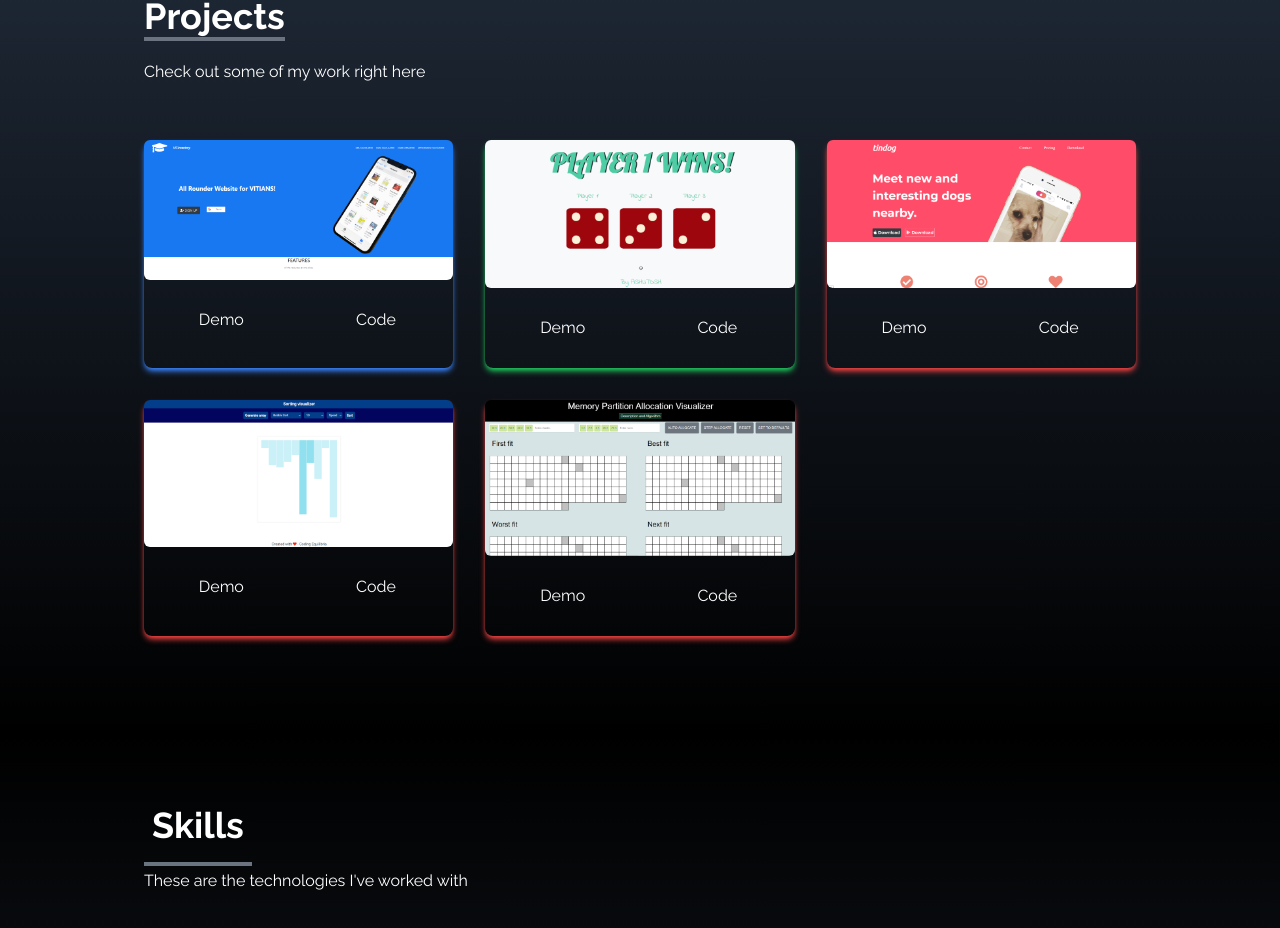
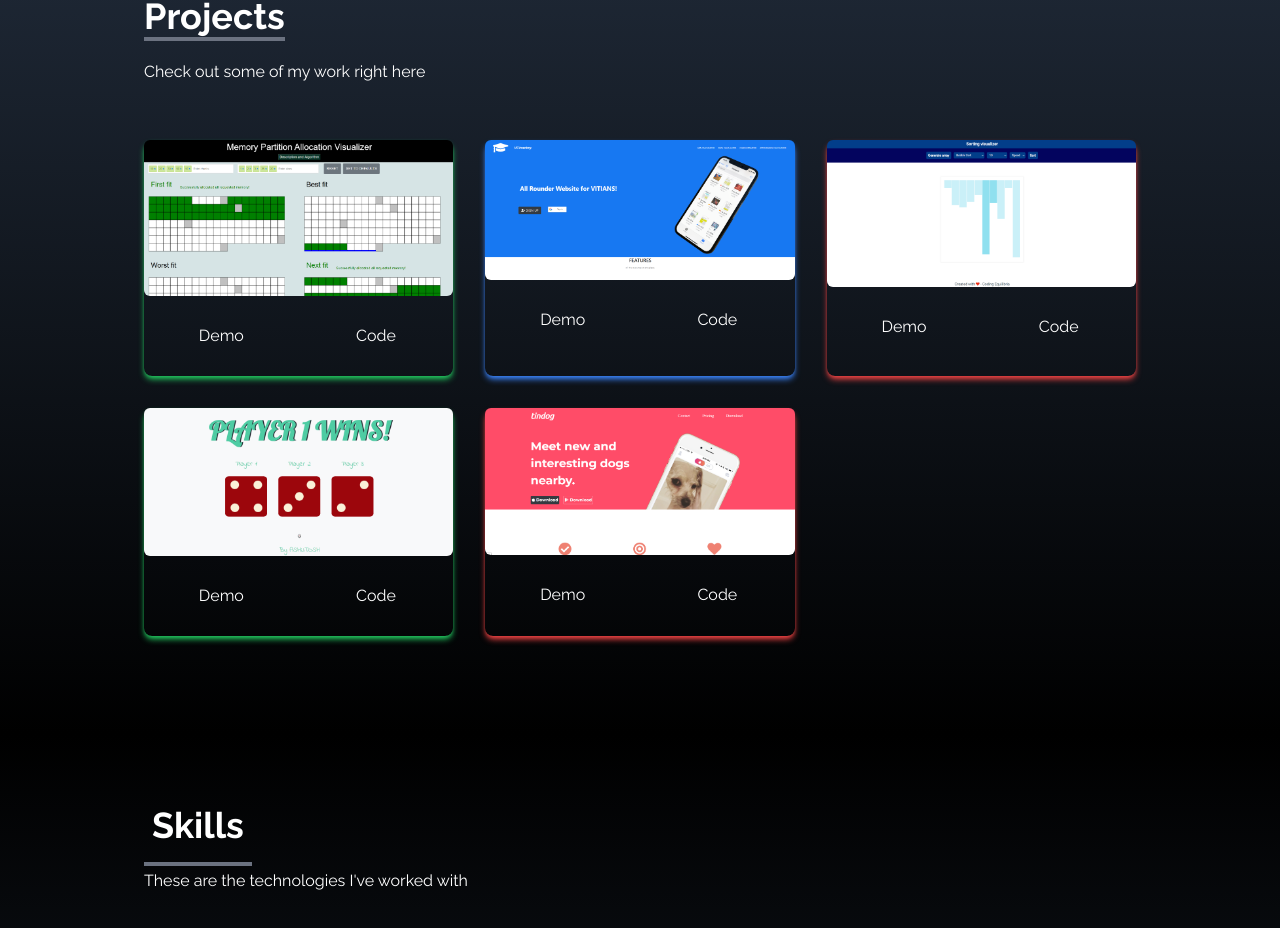
Before and after one commit to ashutoshkumar2021/ReactPortfolio1, a React (Create React App) app: page / in a window 1280 px wide. Shown: the part 866-1794 px from the top of the page. Built offline with nearby package versions, Linux system fonts and the light colour scheme.

Commit message:
Update Projects.jsx

```diff
--- a/src/components/Projects.jsx
+++ b/src/components/Projects.jsx
@@ -3,50 +3,52 @@ import VIT_INVENTORY from '../assets/portfolio/VIT_INVENTORY.png';
 import DICEE from '../assets/portfolio/DICEE.png';
 import TINDOG from '../assets/portfolio/TINDOG.png';
 import SORTING from '../assets/portfolio/Sorting.png';
-import MALLOC from '../assets/portfolio/Malloc.png';
+import MALLOC from '../assets/portfolio/Malloc1.png';
 
 
 function portfolio() {
 
   const projects=[
     {
-        id: 1,
+      id: 1,
+      src: MALLOC,
+      style: 'shadow-green-500',
+      demo: 'https://memoryallocationvizuliser.netlify.app/',
+      code: 'https://github.com/ashutoshkumar2021/Memory-Auto-Allocation-Visualiser'
+
+    },
+    {
+        id: 2,
         src: VIT_INVENTORY,
         style: 'shadow-blue-500',
         demo:'https://vit-inventory.netlify.app/',
         code:'https://github.com/ashutoshkumar2021/VIT_INVENTORY'
     },
     {
-      id: 2,
+      id: 3,
+      src: SORTING,
+      style: 'shadow-red-500',
+      demo: 'https://codingequilibria.netlify.app/',
+      code: 'https://github.com/ashutoshkumar2021/Sorting-Algorithm-Vizualizer'
+
+    },
+    {
+      id: 4,
       src: DICEE,
       style: 'shadow-green-500',
       demo:'https://ashutoshkumar2021.github.io/ThreeDice_game_basic_javascript/',
       code:'https://github.com/ashutoshkumar2021/ThreeDice_game_basic_javascript',
     },
     {
-      id: 3,
+      id: 5,
       src: TINDOG,
       style: 'shadow-red-500',
       demo: 'https://ashutoshkumar2021.github.io/tindog-website-/',
       code: 'https://github.com/ashutoshkumar2021/tindog-website-'
 
-    },
-    {
-      id: 4,
-      src: SORTING,
-      style: 'shadow-red-500',
-      demo: 'https://ashutoshkumar2021.github.io/tindog-website-/',
-      code: 'https://github.com/ashutoshkumar2021/tindog-website-'
+    }
 
-    },
-    {
-      id: 5,
-      src: MALLOC,
-      style: 'shadow-red-500',
-      demo: 'https://ashutoshkumar2021.github.io/tindog-website-/',
-      code: 'https://github.com/ashutoshkumar2021/tindog-website-'
 
-    }
 
   ]
   return (
```
